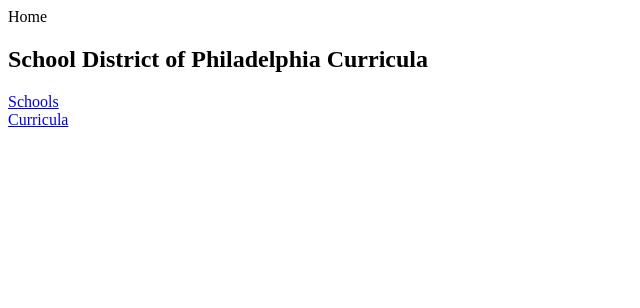
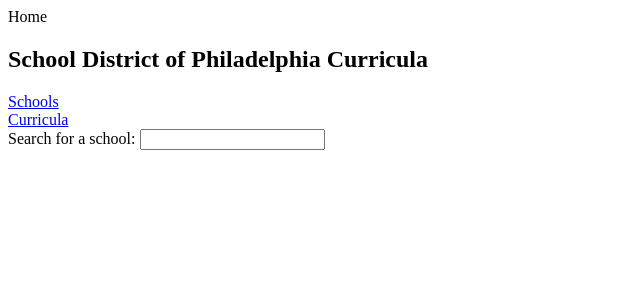
Before and after one commit to AxisPhilly/stacked-up, a Django app: page / in a window 1280 px wide. Shown: the top 308 px of the page, without its empty margins (0-640 px from the left). Run offline with Django 3.2, Linux system fonts and the light colour scheme; some libraries are stand-ins or nearby versions.

Commit message:
Include search partial on index page. Refs #13

```diff
--- a/templates/index.html
+++ b/templates/index.html
@@ -16,5 +16,6 @@
           <div class="h4"><a href="/curricula/">Curricula</a></div>
            </div>
       </div>
+      {% include "_search.html" %}
     </div>
 {% include "footer.html" %}
```
